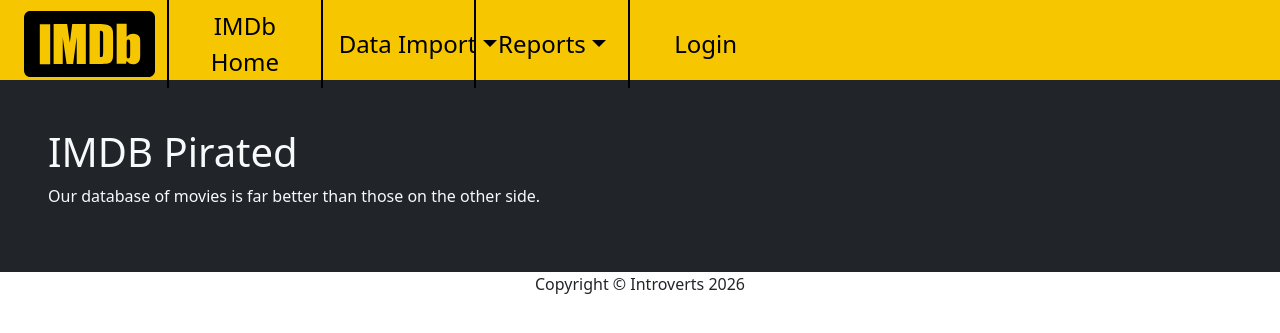
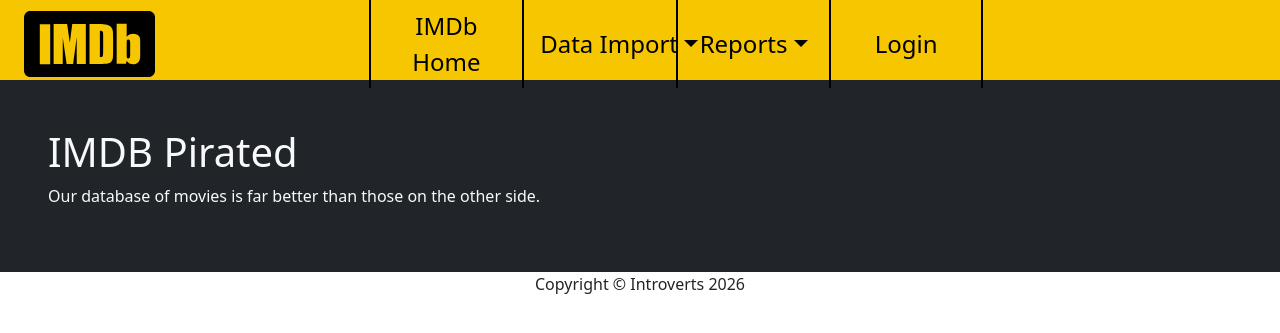
Before and after one commit to warramma/cs370-IMDb-clone, a PHP site: page /index.php in a window 1280 px wide. Shown: the top 333 px of the page. Run offline with PHP 8.4, Linux system fonts and the light colour scheme.

Commit message:
Update _header.php

```diff
--- a/components/_header.php
+++ b/components/_header.php
@@ -8,22 +8,23 @@
 <body>
 <ul class="nav header">
     <li class="nav-item"><img alt="bDMI" class="logo" src="assets/bDMI.svg"/></li>
+    <li class="nav-item size"></li>
     <li class="nav-item left"><a class="nav-link" href="index.php">IMDb Home</a></li>
     <li class="nav-item dropdown left">
         <a class="nav-link dropdown-toggle" data-bs-toggle="dropdown" href="#">Data Import</a>
         <ul class="dropdown-menu">
-            <li class="dropdown-item"><a class="nav-link" href="import_movie_genre_soundtrack.php">Import Movie Data</a></li>
-            <li class="dropdown-item"><a class="nav-link" href="import_show_episode_person.php">Import Show Data</a></li>
-            <li class="dropdown-item"><a class="nav-link" href="import_user_production_language.php">Import User-Production-Language Data</a></li>
+            <li class="dropdown-item drop"><a class="nav-link" href="import_movie_genre_soundtrack.php">Import Movie Data</a></li>
+            <li class="dropdown-item drop"><a class="nav-link" href="import_show_episode_person.php">Import Show Data</a></li>
+            <li class="dropdown-item drop"><a class="nav-link" href="import_user_production_language.php">Import User-Production-Language Data</a></li>
         </ul>
     </li>
     <li class="nav-item dropdown left">
         <a class="nav-link dropdown-toggle" data-bs-toggle="dropdown" href="#">Reports</a>
         <ul class="dropdown-menu">
-            <li class="dropdown-item"><a class="nav-link" href="report_movie_genre_soundtrack.php">Movie Report</a></li>
-            <li class="dropdown-item"><a class="nav-link" href="report_show_episode_person.php">Show Report</a></li>
-            <li class="dropdown-item"><a class="nav-link" href="report_user_production_language.php">User-Production-Language Report</a></li>
+            <li class="dropdown-item drop"><a class="nav-link" href="report_movie_genre_soundtrack.php">Movie Report</a></li>
+            <li class="dropdown-item drop"><a class="nav-link" href="report_show_episode_person.php">Show Report</a></li>
+            <li class="dropdown-item drop"><a class="nav-link" href="report_user_production_language.php">User-Production-Language Report</a></li>
         </ul>
     </li>
-    <li class="nav-item left"><a class="nav-link" href="login.php">Login</a></li>
+    <li class="nav-item left last"><a class="nav-link" href="login.php">Login</a></li>
 </ul>
```
